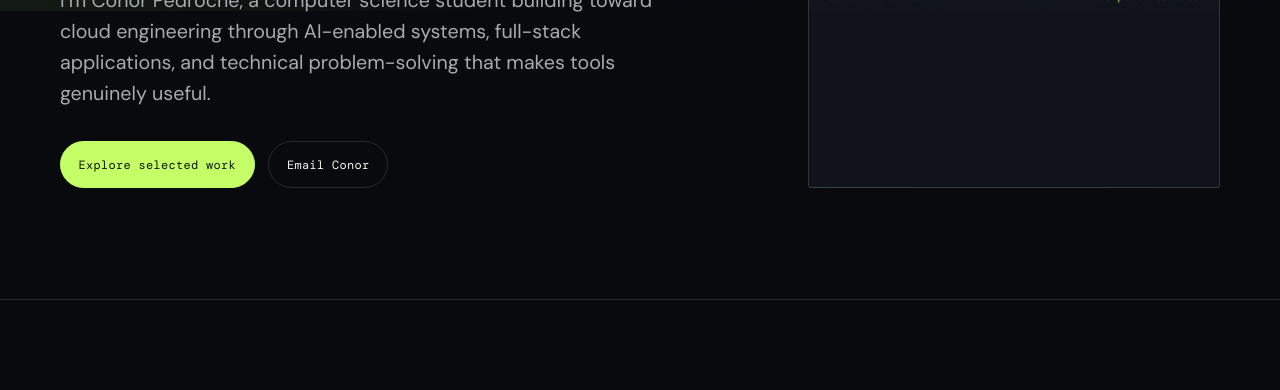
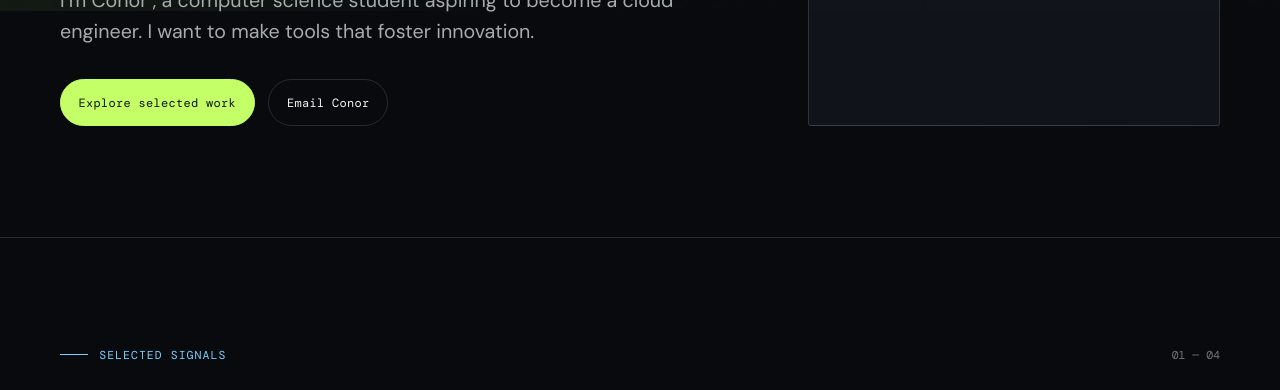
Before and after one commit to Corndog-Pepperoni/personal-website, a plain HTML site: page index.html in a window 1280 px wide. Shown: the part 789-1179 px from the top of the page. Drawn offline with nearby package versions, Linux system fonts and the light colour scheme.

Commit message:
Add files via upload

```diff
--- a/index.html
+++ b/index.html
@@ -31,7 +31,7 @@
         <div class="hero-copy">
           <p class="kicker">Regents’ & Chancellor’s Scholar · UC Berkeley CS</p>
           <h1 id="home-title">Building practical software for a <em>fast-moving</em> world.</h1>
-          <p class="hero-summary">I’m Conor Pedroche, a computer science student building toward cloud engineering through AI-enabled systems, full-stack applications, and technical problem-solving that makes tools genuinely useful.</p>
+          <p class="hero-summary">I’m Conor , a computer science student aspiring to become a cloud engineer. I want to make tools that foster innovation.</p>
           <div class="hero-actions">
             <a class="button button-primary" href="projects.html">Explore selected work</a>
             <a class="button" href="mailto:business.pedroche@gmail.com">Email Conor</a>
```
Also changed, not shown: about.html (+1 -1 lines).
